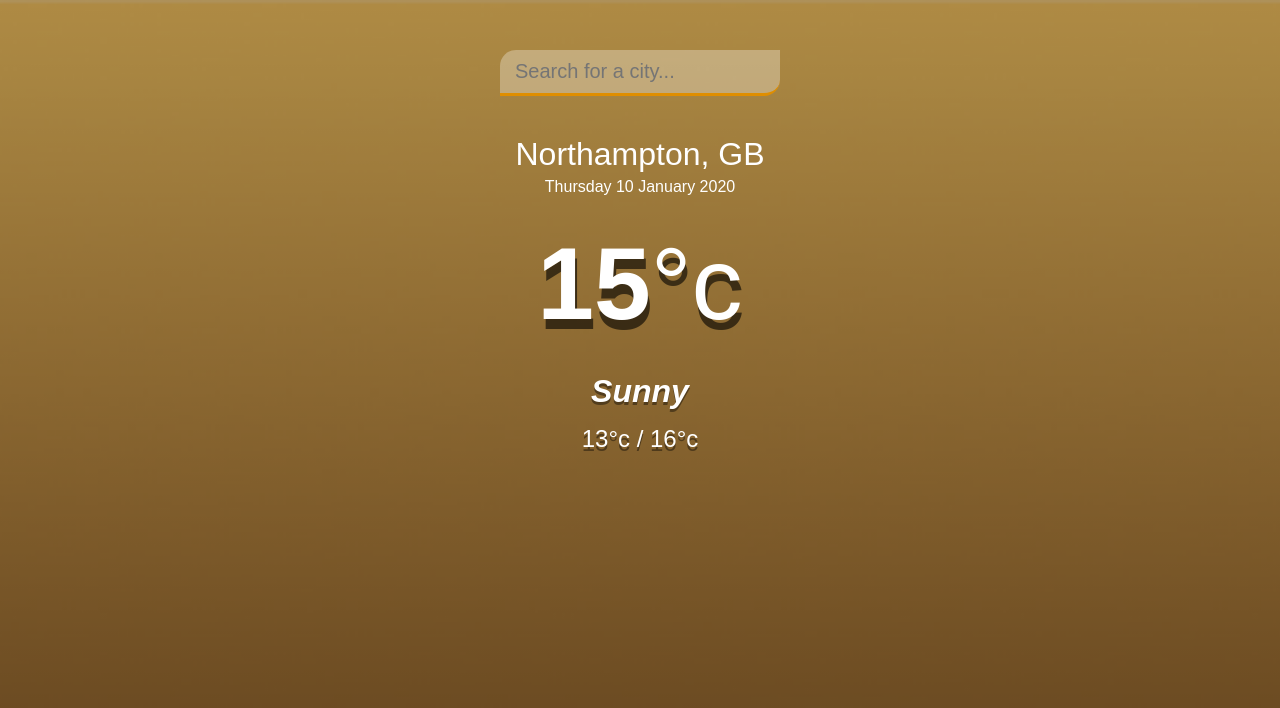
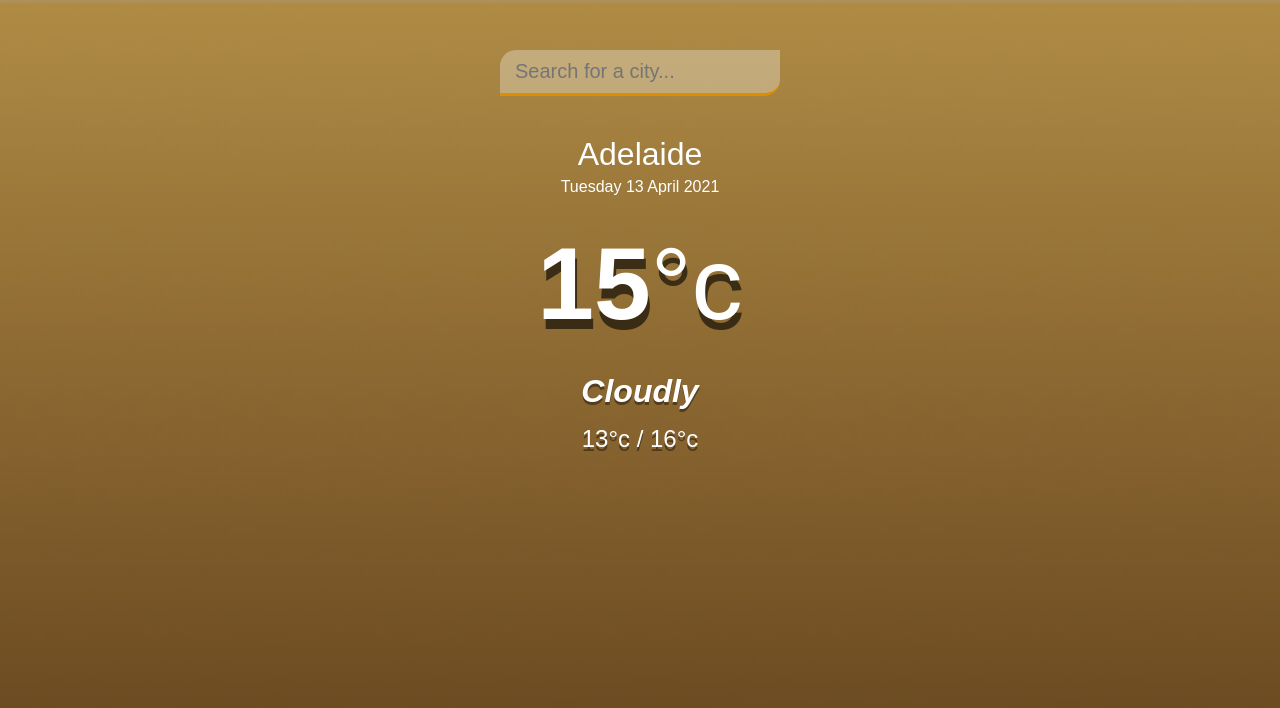
Before and after one commit to Stevenng87/openWeatherSite, a plain HTML site: page index.html in a window 1280 px wide. Drawn offline with Linux system fonts and the light colour scheme.

Commit message:
updating small stuff

```diff
--- a/index.html
+++ b/index.html
@@ -14,12 +14,12 @@
     </header>
     <main>
       <section class="location">
-        <div class="city">Northampton, GB</div>
-        <div class="date">Thursday 10 January 2020</div>
+        <div class="city">Adelaide</div>
+        <div class="date">Tuesday 13 April 2021</div>
       </section>
       <div class="current">
         <div class="temp">15<span>°c</span></div>
-        <div class="weather">Sunny</div>
+        <div class="weather">Cloudly</div>
         <div class="hi-low">13°c / 16°c</div>
       </div>
     </main>
```
